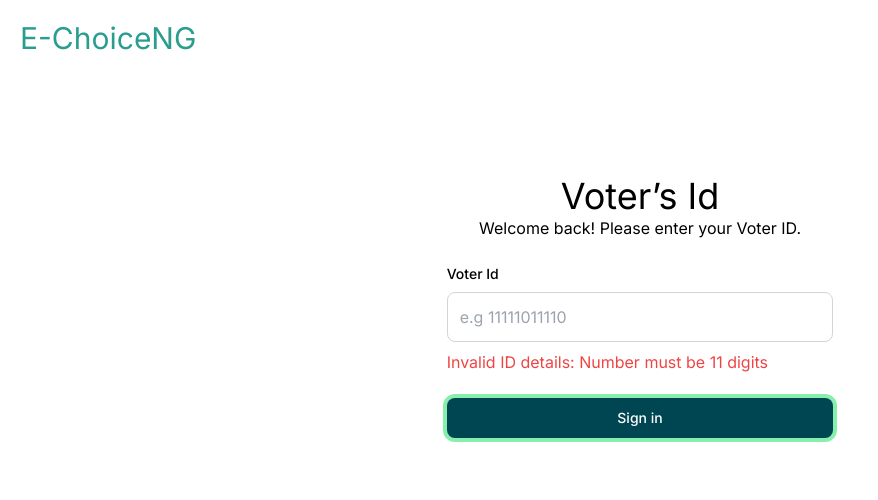
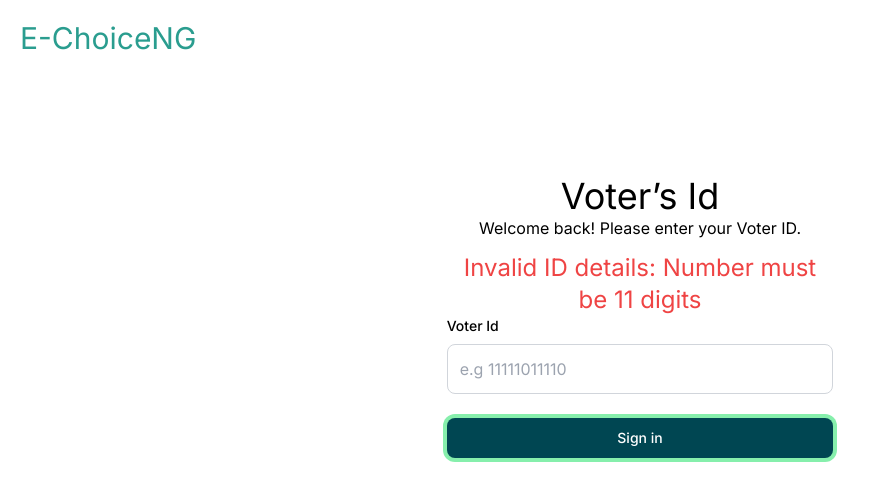
Before and after one commit to just-jinad/E-voting-system, a Next.js app: page /votersid in a window 1280 px wide. Both pictures are taken after a click on the button "Sign in". Shown: the top 500 px of the page, without its empty margins (0-878 px from the left). Built offline with nearby package versions, Linux system fonts and the light colour scheme; no server answers.

Commit message:
i made changes in the voterid page

```diff
--- a/src/app/votersid/page.jsx
+++ b/src/app/votersid/page.jsx
@@ -1,14 +1,16 @@
 "use client";
-import axios from 'axios';
-import React, { useState } from 'react';
-import { useRouter } from 'next/navigation';
+import axios from "axios";
+import React, { useState } from "react";
+import { useRouter } from "next/navigation";
+import Loader from "@/loader/loader"; // Import the Loader component
+import { toast } from "react-toastify";
 
+// const url = "http://localhost:5000/api/users/login";
 const url = "https://e-voting-system-server.onrender.com/api/users/login";
-
 const Page = () => {
-  const [voterId, setVoterId] = useState('');
-  const [errorMessage, setErrorMessage] = useState('');
-  const [successMessage, setSuccessMessage] = useState('');
+  const [voterId, setVoterId] = useState("");
+  const [message, setMessage] = useState("");
+  const [loading, setLoading] = useState(false);
   const router = useRouter();
 
   const handleInputChange = (e) => {
@@ -16,47 +18,73 @@ const Page = () => {
   };
 
   const handleSubmit = () => {
-    axios.post(url, { voterID:voterId })
+    setLoading(true);
+    axios
+      .post(url, { voterID: voterId })
       .then((response) => {
-        console.log(response);
-        setErrorMessage(''); // Clear error message on successful response
-        setSuccessMessage('Login successful!'); // Set success message
+        const token = response.data.token;
+        const user = response.data.user;
+        localStorage.setItem("userToken", JSON.stringify(token));
+        localStorage.setItem("userDetails", JSON.stringify(user));
+        toast.success("Signed in successful", {
+          position: "top-center",
+          autoClose: 5000,
+          hideProgressBar: false,
+        });
+        // setMessage("Login successful!"); // Set success message
+        setLoading(false); // Hide loader
         setTimeout(() => {
-          router.push('/votingpanel'); // Route to /candidates on successful login
-        }, 1000); // Delay to show success message
+          router.push("/votingpanel"); // Route to /candidates on successful login
+        }, 3000); // Delay to show success message
       })
       .catch((err) => {
         console.log(err);
-        setSuccessMessage(''); // Clear success message on error
-        setErrorMessage('Invalid ID details: ' + (err.response?.data?.message || 'Number must be 11 digits'));
+        setLoading(false); // Hide loader
+        setMessage(
+          "Invalid ID details: " +
+            (err.response?.data?.message || "Number must be 11 digits")
+        );
       });
   };
-
   return (
     <>
       <div>
-        <div className='p-5'>
-          <p className='text-[#2A9D8F] text-3xl'>E-ChoiceNG</p>
+        <div className="p-5">
+          <p className="text-[#2A9D8F] text-3xl">E-ChoiceNG</p>
         </div>
-        <div className='md:w-2/6 p-5 mx-auto mt-20'>
-          <div className='text-center'>
-            <p className='text-4xl'>Voter’s Id</p>
+        <div className="md:w-2/6 p-5 mx-auto mt-20">
+          <div className="text-center">
+            <p className="text-4xl">Voter’s Id</p>
             <p>Welcome back! Please enter your Voter ID.</p>
           </div>
-          <br />
+          {message && (
+            <p
+              className={
+                message.includes("Login successful!")
+                  ? "text-green-500 text-center text-2xl mt-3"
+                  : "text-red-500 text-center text-2xl mt-3"
+              }
+            >
+              {message}
+            </p>
+          )}
+          {loading && <Loader />} {/* Show loader if loading */}
           <div>
             <div className="mb-6">
-              <label htmlFor="large-input" className="block mb-2 text-sm font-medium">Voter Id</label>
+              <label
+                htmlFor="large-input"
+                className="block mb-2 text-sm font-medium"
+              >
+                Voter Id
+              </label>
               <input
                 type="text"
-                placeholder='e.g 11111011110'
+                placeholder="e.g 11111011110"
                 id="large-input"
                 className="block w-full p-3 border border-gray-300 rounded-lg text-base focus:ring-blue-500 focus:border-blue-500"
                 value={voterId}
                 onChange={handleInputChange}
               />
-              {errorMessage && <p className='text-red-500 pt-2'>{errorMessage}</p>}
-              {successMessage && <p className='text-green-500 pt-2'>{successMessage}</p>}
             </div>
             <button
               type="button"
```
